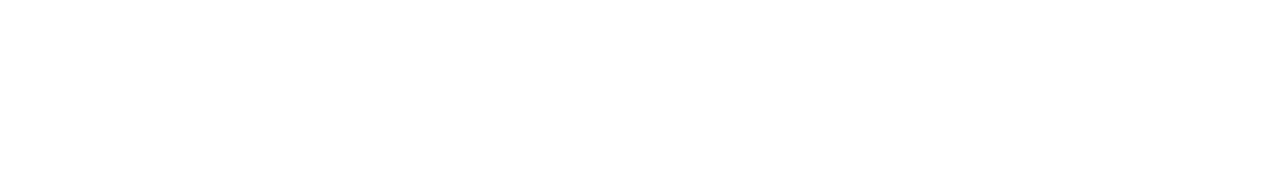
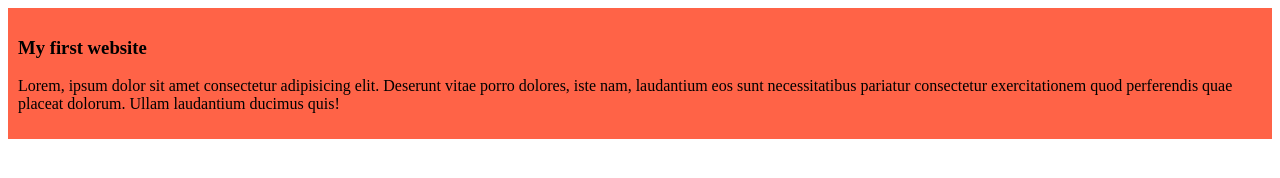
Before and after one commit to NazmulBadhan/my-simple-website, a plain HTML site: page index.html in a window 1280 px wide. Drawn offline with Linux system fonts and the light colour scheme.

Commit message:
added the first blog

```diff
--- a/index.html
+++ b/index.html
@@ -4,8 +4,12 @@
     <meta charset="UTF-8">
     <meta name="viewport" content="width=device-width, initial-scale=1.0">
     <title>My Simple Website</title>
+    <link rel="stylesheet" href="styles/blog.css">
 </head>
 <body>
-
+    <div>
+        <h3>My first website</h3>
+        <p>Lorem, ipsum dolor sit amet consectetur adipisicing elit. Deserunt vitae porro dolores, iste nam, laudantium eos sunt necessitatibus pariatur consectetur exercitationem quod perferendis quae placeat dolorum. Ullam laudantium ducimus quis!</p>
+    </div>
 </body>
 </html>
--- /dev/null
+++ b/styles/blog.css
@@ -0,0 +1,4 @@
+div{
+    background-color: tomato;
+    padding: 10px;
+}
```
